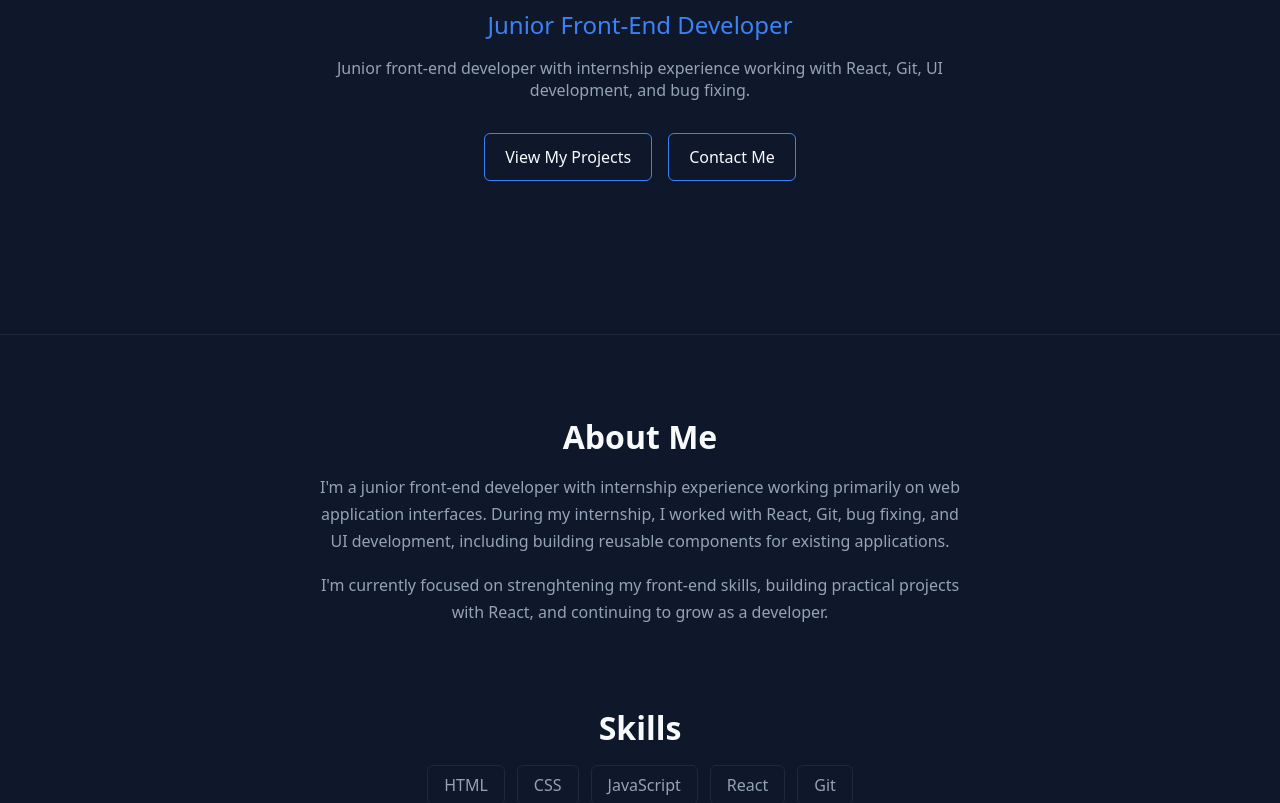
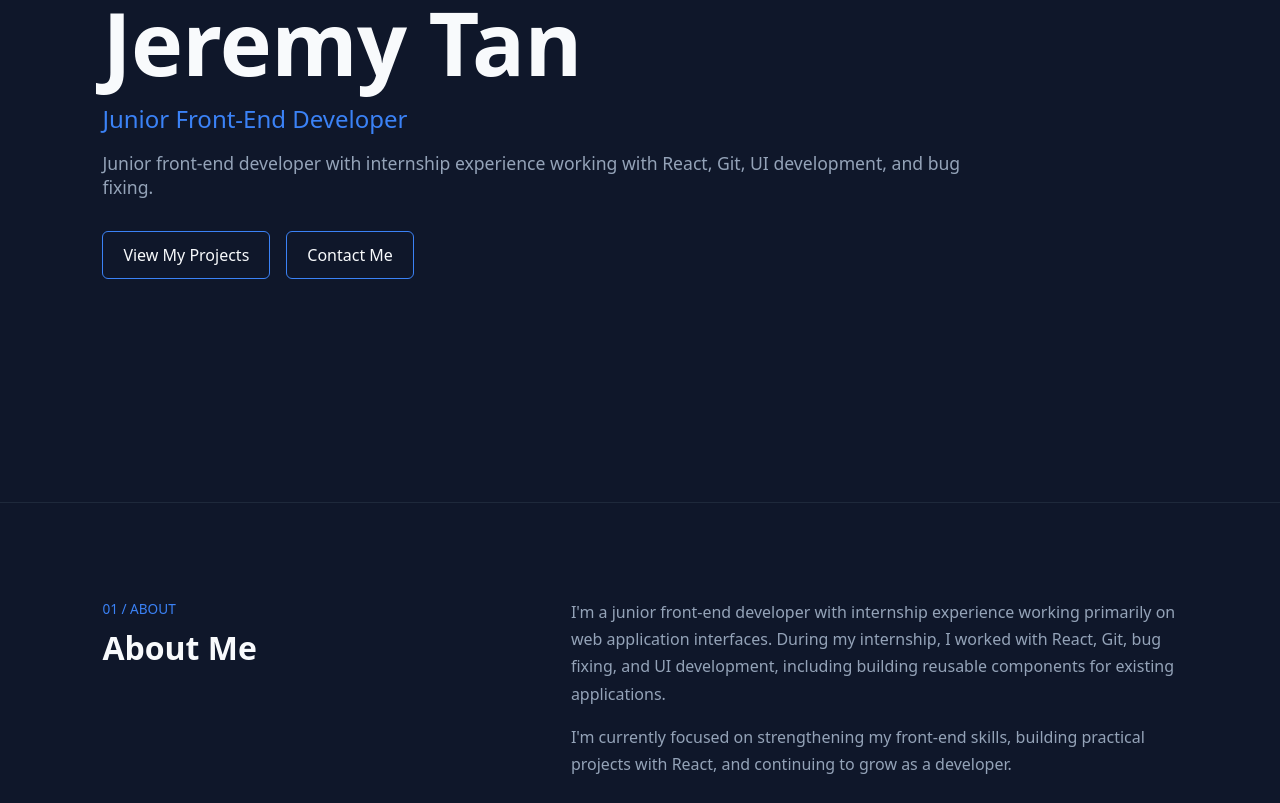
Before and after one commit to sjt-p/dev-portfolio, a React (Vite) app: page / in a window 1280 px wide. Shown: the part 280-1083 px from the top of the page. Built offline with nearby package versions, Linux system fonts and the light colour scheme.

Commit message:
Redesign hero and about sections

```diff
--- a/src/components/About/About.css
+++ b/src/components/About/About.css
@@ -1,19 +1,12 @@
 .about {
-    display: flex;
-    flex-direction: column;
-    align-items: center;
     border-top: 1px solid var(--color-surface);
+    padding: 6rem 8%;
 }
 
-
 .about-content {
-    display:flex;
-    flex-direction: column;
-    align-items: center;
-    text-align: center;
-    gap: 1rem;
-    max-width: 40rem;
-    padding: 5rem 2rem;
+    display: grid;
+    grid-template-columns: 1fr 1.5fr;
+    gap: 4rem;
 }
 
 .about-content h2 {
@@ -24,5 +17,45 @@
 .about-content p {
     color: var(--color-text-muted);
     line-height: 1.7;
+    margin: 0 0 1rem;
+}
+
+.about-heading {
+    display: flex;
+    flex-direction: column;
+    gap: 0.5rem;
+}
+
+.about-heading span {
+    color: var(--color-primary);
+    font-size: 0.85rem;
+}
+
+.about-heading h2 {
+    font-size: 2rem;
     margin: 0;
 }
+
+.about-text {
+    display: flex;
+    flex-direction: column;
+    gap: 1rem;
+}
+
+.about-text p {
+    color: var(--color-text-muted);
+    line-height: 1.7;
+    margin: 0;
+}
+
+@media (max-width: 700px) {
+    .about {
+        padding: 5rem 1.5rem;
+    }
+
+    .about-content {
+        grid-template-columns: 1fr;
+        gap: 1.5rem;
+    }
+
+}
--- a/src/components/About/About.tsx
+++ b/src/components/About/About.tsx
@@ -4,8 +4,12 @@ function About() {
     return(
         <section className="about" id="about">
             <div className="about-content">
+                <div className="about-heading">
+                    <span>01 / ABOUT</span>
                     <h2>About Me</h2>
+                </div>
 
+                <div className="about-text">
                     <p>
                         I'm a junior front-end developer with internship experience
                         working primarily on web application interfaces. During my
@@ -15,10 +19,11 @@ function About() {
                     </p>
 
                     <p>
-                    I'm currently focused on strenghtening my front-end skills,
+                        I'm currently focused on strengthening my front-end skills,
                         building practical projects with React, and continuing to
                         grow as a developer.
                     </p>
+                </div>
             </div>
         </section>
 
--- a/src/components/Hero/Hero.css
+++ b/src/components/Hero/Hero.css
@@ -1,23 +1,24 @@
 .hero-body {
-    min-height: 70vh;
+    min-height: 75vh;
     display: flex;
-    flex-direction: column;
-    justify-content: center;
     align-items: center;
+    padding: 4rem 8%;
 }
 
 .hero-content {
     display: flex;
     flex-direction: column;
     gap: 1rem;
-    align-items: center;
-    text-align: center;
+    align-items: flex-start;
+    max-width: 55rem;
 }
 
 .dev-name {
-    font-size: 3rem;
+    font-size: clamp(3rem, 7vw, 5.5rem);
     font-weight: 700;
+    line-height: 1;
     margin: 0;
+    letter-spacing: -0.04rem;
 }
 
 .dev-title {
@@ -27,10 +28,9 @@
 }
 
 .dev-desc {
-    font-size: 1rem;
+    font-size: 1.1rem;
     color: var(--color-text-muted);
     margin: 0;
-    max-width: 40rem;
 }
 
 .hero-actions {
@@ -46,31 +46,19 @@
     padding: 0.75rem 1.25rem;
     border: 1px solid var(--color-primary);
     border-radius: 6px;
-    transition: all 0.2s ease;
-}
-/*
-.hero-actions a:first-child:hover{
-    transform: translateY(-2px);
+    transition: transform 0.2s ease;
 }
 
-.hero-actions a:last-child:hover{
-    background-color: var(--color-surface);
-}
-*/
 .hero-actions a:hover {
     transform: translateY(-2px);
 }
 
 @media (max-width: 600px) {
-    .dev-name{
-        font-size: 2.25rem;
+    .hero-body {
+        padding: 4rem 1.5rem;
     }
 
     .hero-actions {
         flex-direction: column;
     }
-
-    .hero-content {
-        padding: 0 1.5rem;
-    }
 }
```
Lines whose indentation alone changed are shown as unchanged.
